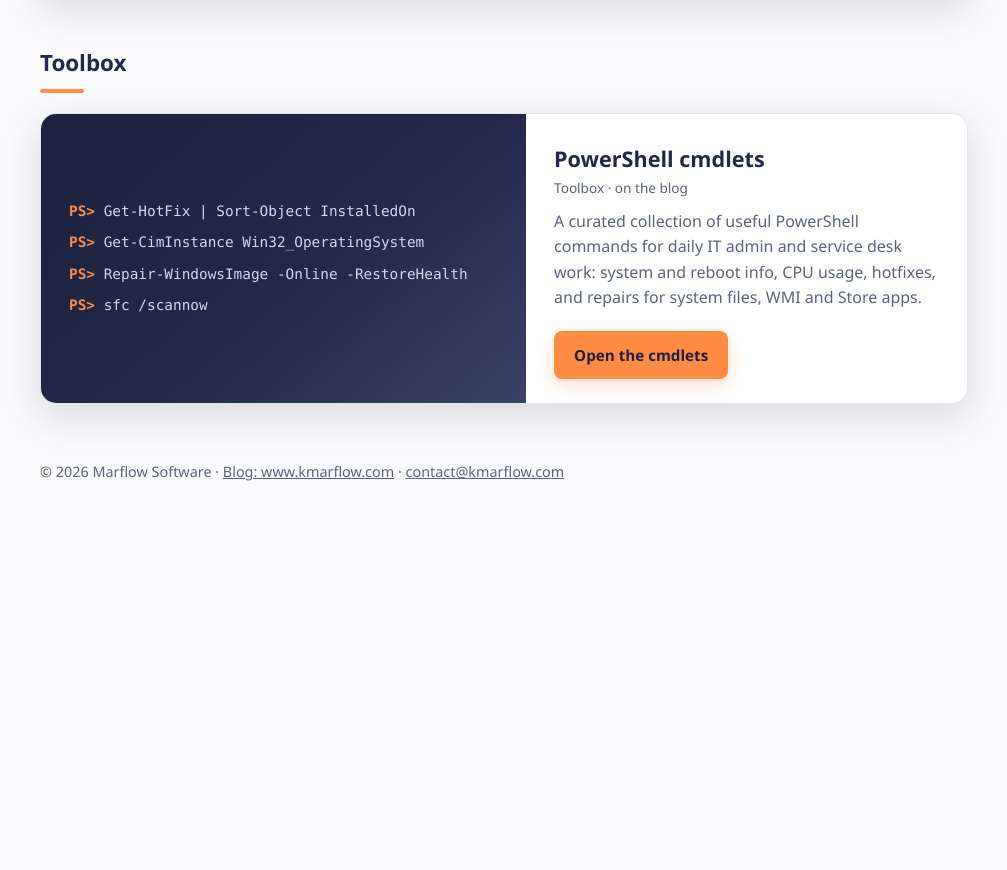
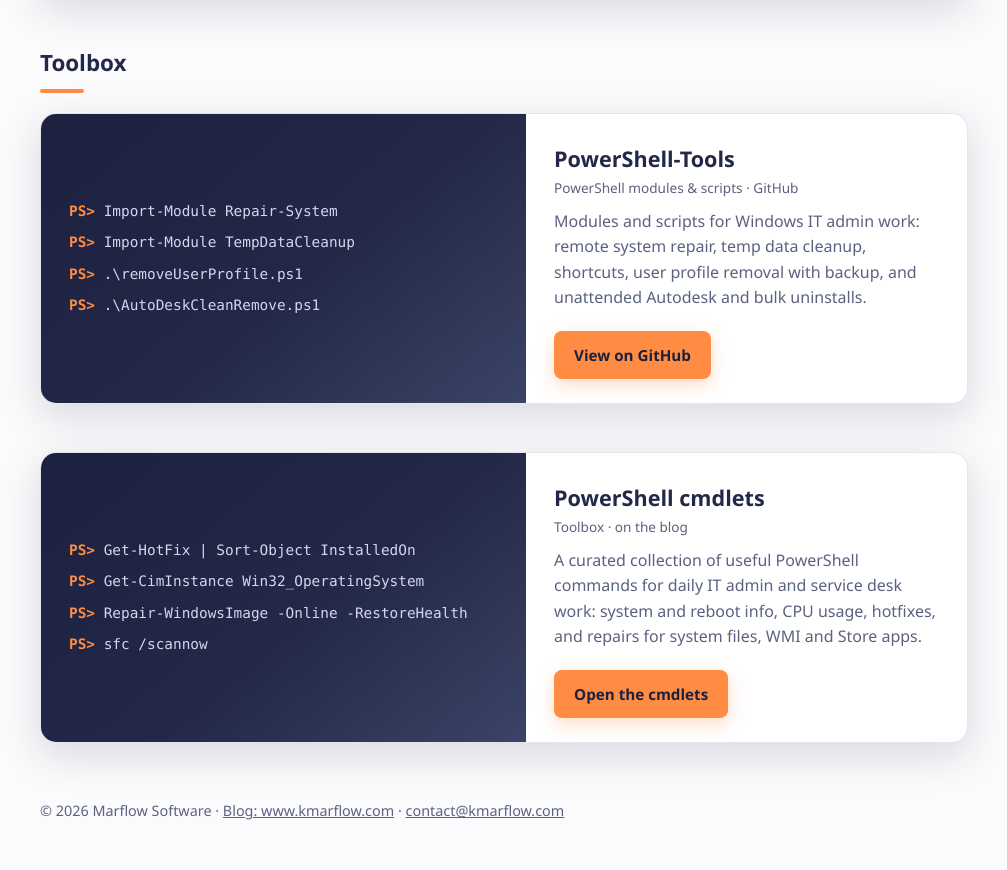
Before and after one commit to halatsWol/halatsWol.github.io, a plain HTML site: page index.html in a window 1280 px wide. Shown: the part 1319-2189 px from the top of the page, without its empty margins (136-1143 px from the left). Before the commit the page ends 1850 px from the top, so only its background shows below. Drawn offline with Linux system fonts and the light colour scheme.

Commit message:
landing page: PowerShell-Tools card in toolbox

```diff
--- a/index.html
+++ b/index.html
@@ -166,6 +166,27 @@
 
     <section class="product">
       <div class="art code" aria-hidden="true">
+        <div><b>PS&gt;</b> Import-Module Repair-System</div>
+        <div><b>PS&gt;</b> Import-Module TempDataCleanup</div>
+        <div><b>PS&gt;</b> .\removeUserProfile.ps1</div>
+        <div><b>PS&gt;</b> .\AutoDeskCleanRemove.ps1</div>
+      </div>
+      <div class="body">
+        <div class="title">
+          <div>
+            <h3><a href="https://github.com/halatsWol/PowerShell-Tools">PowerShell-Tools</a></h3>
+            <div class="tag">PowerShell modules &amp; scripts &middot; GitHub</div>
+          </div>
+        </div>
+        <p>Modules and scripts for Windows IT admin work: remote system repair, temp data cleanup, shortcuts, user profile removal with backup, and unattended Autodesk and bulk uninstalls.</p>
+        <div class="buttons">
+          <a class="btn primary" href="https://github.com/halatsWol/PowerShell-Tools">View on GitHub</a>
+        </div>
+      </div>
+    </section>
+
+    <section class="product">
+      <div class="art code" aria-hidden="true">
         <div><b>PS&gt;</b> Get-HotFix | Sort-Object InstalledOn</div>
         <div><b>PS&gt;</b> Get-CimInstance Win32_OperatingSystem</div>
         <div><b>PS&gt;</b> Repair-WindowsImage -Online -RestoreHealth</div>
```
